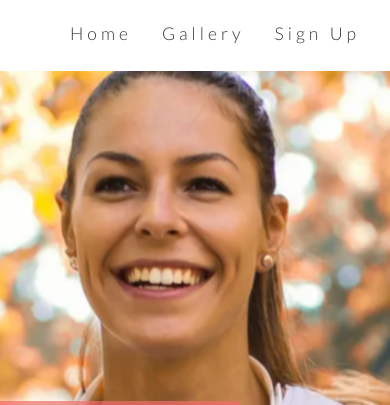
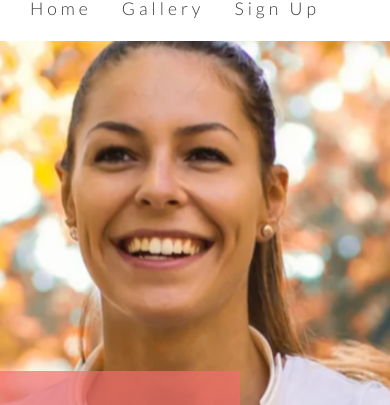
Before and after one commit to one1189/love-running2, a plain HTML site: page index.html in a window 390 px wide. Shown: the part 79-484 px from the top of the page. Drawn offline with nearby package versions, Linux system fonts and the light colour scheme.

Commit message:
style menu area for screen sizes 950px and down

```diff
--- a/assets/css/style.css
+++ b/assets/css/style.css
@@ -286,3 +286,16 @@ footer {
         display: none;
     }
 }
+
+/* for medium screen size from 950px wide and down*/
+
+@media screen and (max-width: 950px) {
+    #menu {
+        clear: left;
+        float: left;
+        margin-left: 30px;
+        margin-bottom: 20px;
+        line-height: 25px;
+    }
+
+}
```
